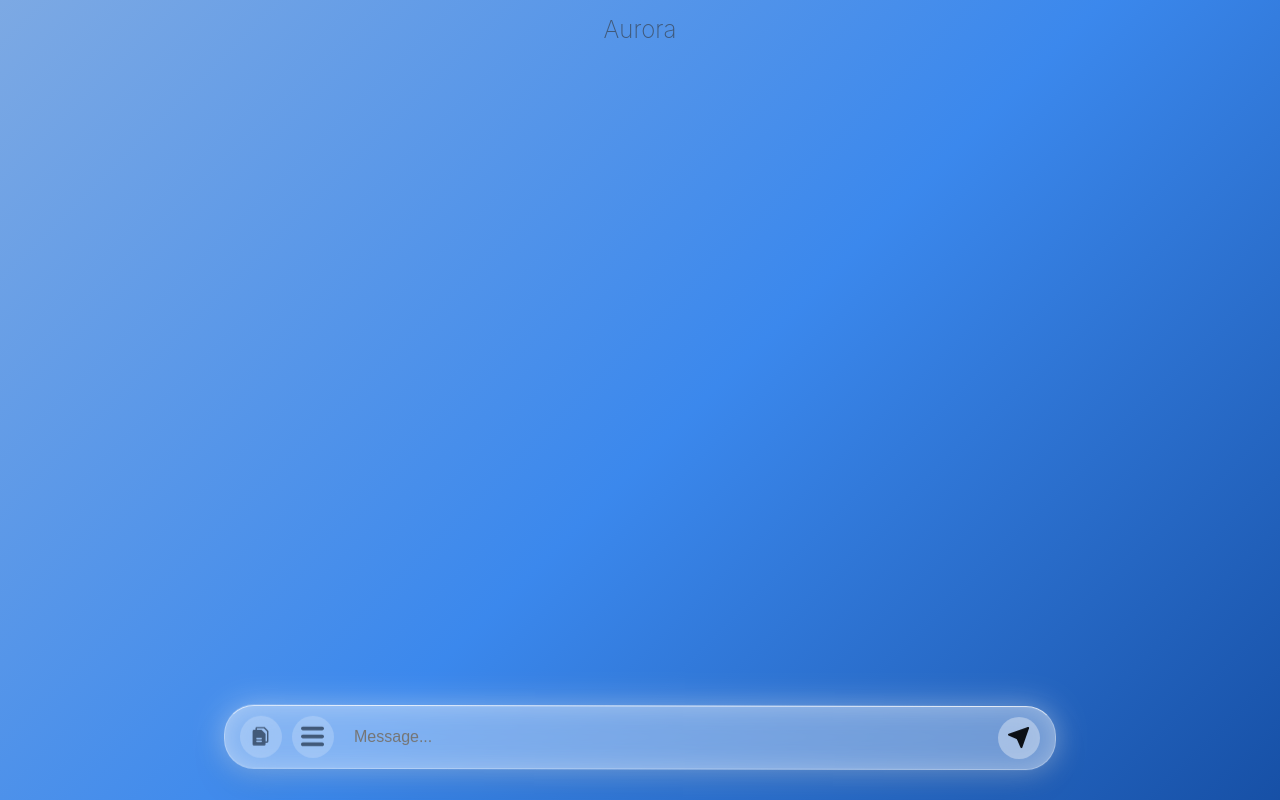
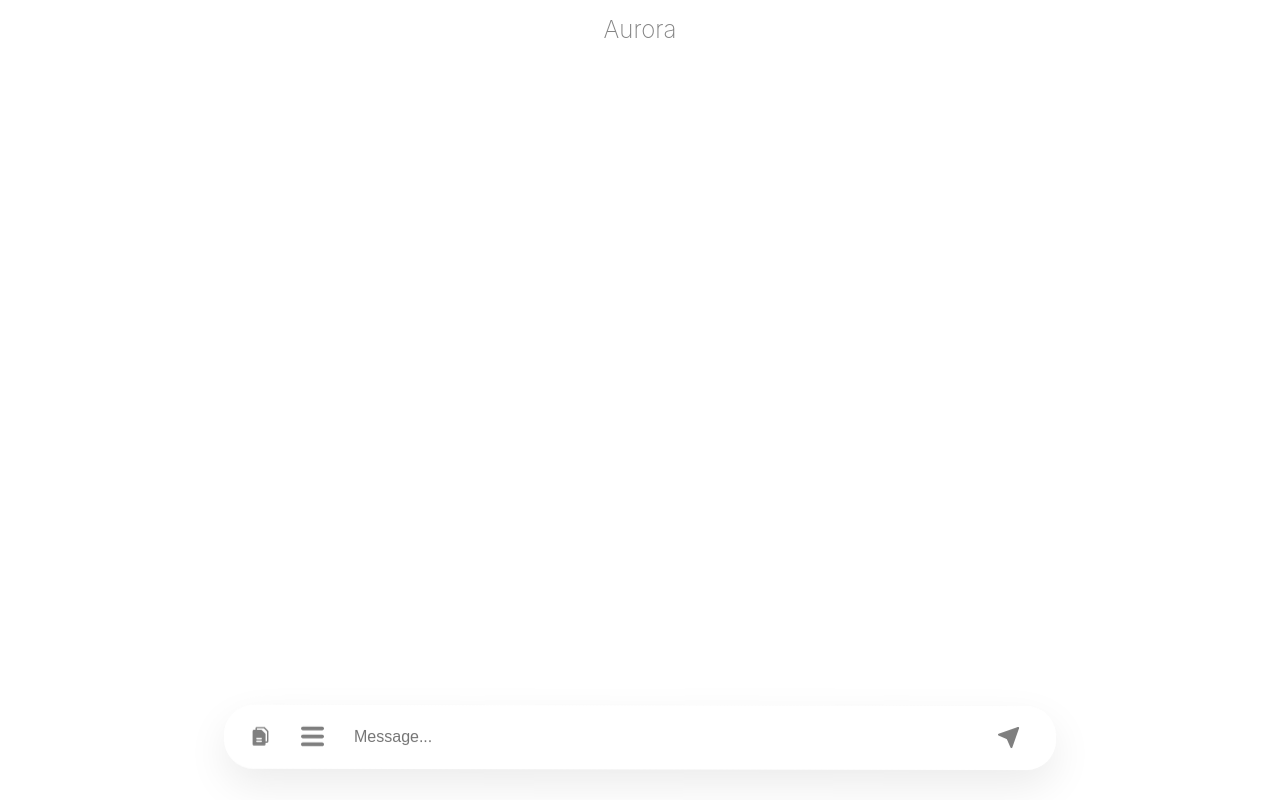
Before and after one commit to Wardium/DWSSecureShell, a Flask app: template templates/aurora.html in a window 1280 px wide. Run offline with Flask 3, Linux system fonts and the light colour scheme; the template is opened without the code that fills it, so the values that code supplies are empty; parts of the project's set-up code (start-up, migrations or seed data) failed here and were passed over.

Commit message:
Update background gradient and button ID in aurora.html

```diff
--- a/templates/aurora.html
+++ b/templates/aurora.html
@@ -14,7 +14,7 @@
         body, html {
             margin: 0; padding: 0; height: 100%;
             font-family: -apple-system, BlinkMacSystemFont, "Segoe UI", Roboto, Helvetica, Arial, sans-serif;
-            background: linear-gradient(135deg, hsla(214, 65%, 69%, 1) 0%, hsla(214, 83%, 58%, 1) 53%, hsla(216, 76%, 37%, 1) 100%);
+            background: linear-gradient(360deg, hsla(214, 65%, 69%, 1), hsla(214, 83%, 58%, 1) 100%, hsla(216, 76%, 37%, 1))
             overflow: hidden;
             color: var(--text-color);
         }
@@ -99,6 +99,11 @@
             line-height: 1.5; font-size: 1rem;
             position: relative;
         }
+
+        #paperplane {
+            opacity: 0.5;
+        }
+
         .message-wrapper.user .message-bubble {
             border-bottom-right-radius: 6px;
             background: rgba(255, 255, 255, 0.65);
@@ -249,7 +254,7 @@
 
                 <input type="text" id="prompt-input" placeholder="Message..." onkeypress="handleEnter(event)">
 
-                <button class="icon-btn" id="send-btn" onclick="triggerSend()" title="Send Message">
+                <button id="paperplane" class="icon-btn" id="send-btn" onclick="triggerSend()" title="Send Message">
                     <svg class="svg-icon" viewBox="0 0 24 24" fill="none" stroke="currentColor" stroke-width="2" stroke-linecap="round" stroke-linejoin="round">
                         <line x1="22" y1="2" x2="11" y2="13"></line>
                         <polygon points="22 2 15 22 11 13 2 9 22 2"></polygon>
```
